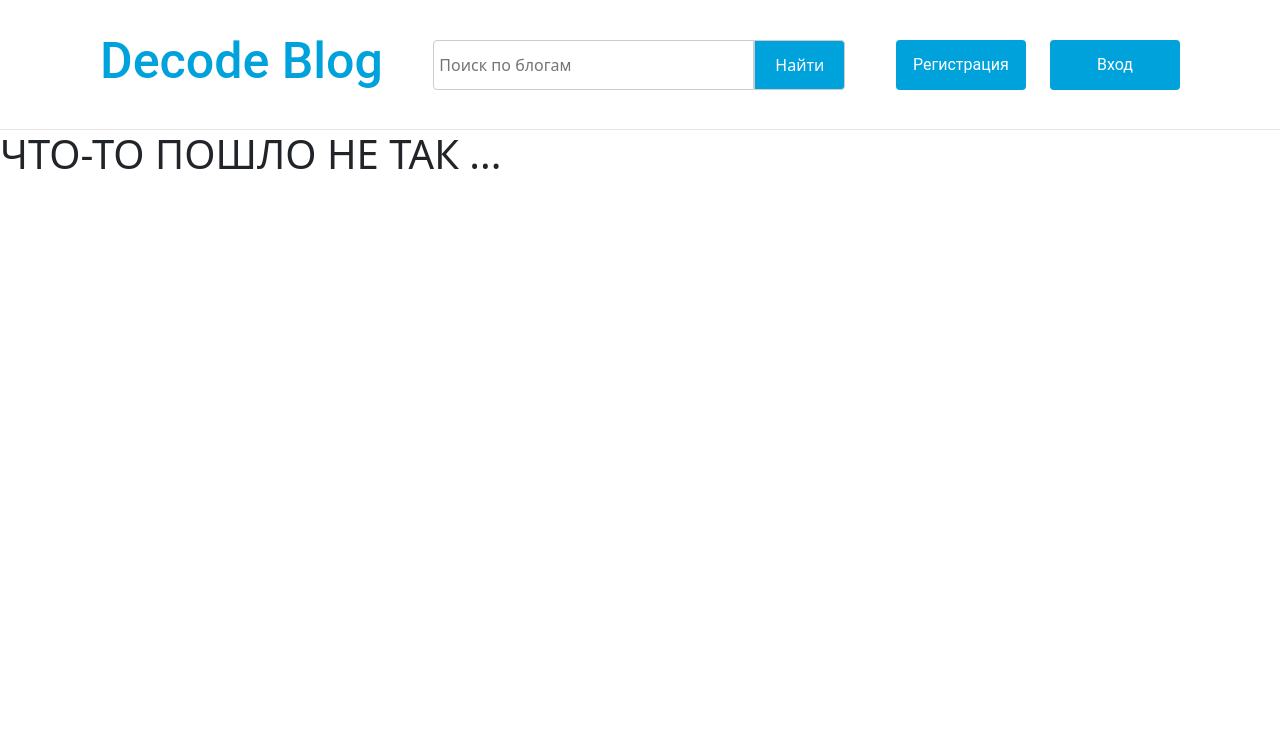
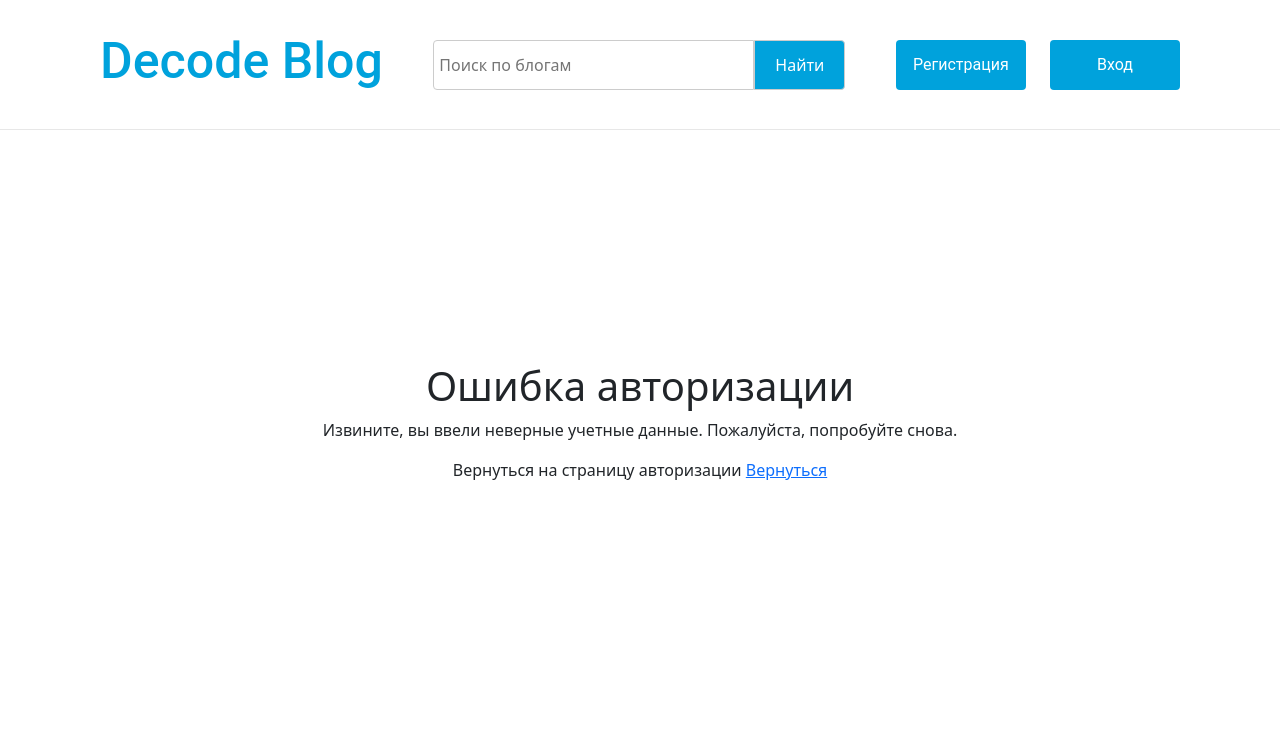
Before and after one commit to g0dfury/Blog, a Django app: page /authe/fail/ in a window 1280 px wide. Shown: the top 729 px of the page. Run offline with Django 3.2, Linux system fonts and the light colour scheme.

Commit message:
templates

```diff
--- a/blog/authe/templates/authe/fail.html
+++ b/blog/authe/templates/authe/fail.html
@@ -1,6 +1,21 @@
 {% extends 'authe/base.html' %}
-{% block title %} Что-то пошло не так.. {% endblock %}
+{% block title %} Ошибка авторизации {% endblock %}
 
 {% block content %}
-<h1> ЧТО-ТО ПОШЛО НЕ ТАК ...</h1></H1>
+    <style>
+        .center-content {
+            text-align: center;
+            display: flex;
+            flex-direction: column;
+            justify-content: center;
+            align-items: center;
+            height: 75vh; /* Центрирование по вертикали */
+        }
+    </style>
+
+    <div class="center-content">
+        <h1>Ошибка авторизации</h1>
+        <p>Извините, вы ввели неверные учетные данные. Пожалуйста, попробуйте снова.</p>
+        <p>Вернуться на страницу авторизации <a href="{% url 'authe:login' %}">Вернуться</a></p>
+    </div>
 {% endblock %}
--- a/blog/authe/views.py
+++ b/blog/authe/views.py
@@ -3,7 +3,7 @@ from django.views import View
 from django.contrib.auth import login, logout, authenticate
 from django.urls import reverse_lazy
 
-
+from blog_app import urls
 from .forms import UserSignUpForm, UserSignInForm
 from .models import User
 
@@ -37,7 +37,7 @@ class Login(View): # для логина
             user = authenticate(request, username=username, password=password)
             if user is not None:
                 login(request, user)
-                return redirect(reverse_lazy('authe:index'))
+                return redirect(reverse_lazy('blogs:index'))
 
         return render(request, 'authe/fail.html', context={'form': form})
 
```
Also changed, not shown: blog/authe/templates/authe/index.html (deleted, +0 -7 lines), blog/db.sqlite3.
